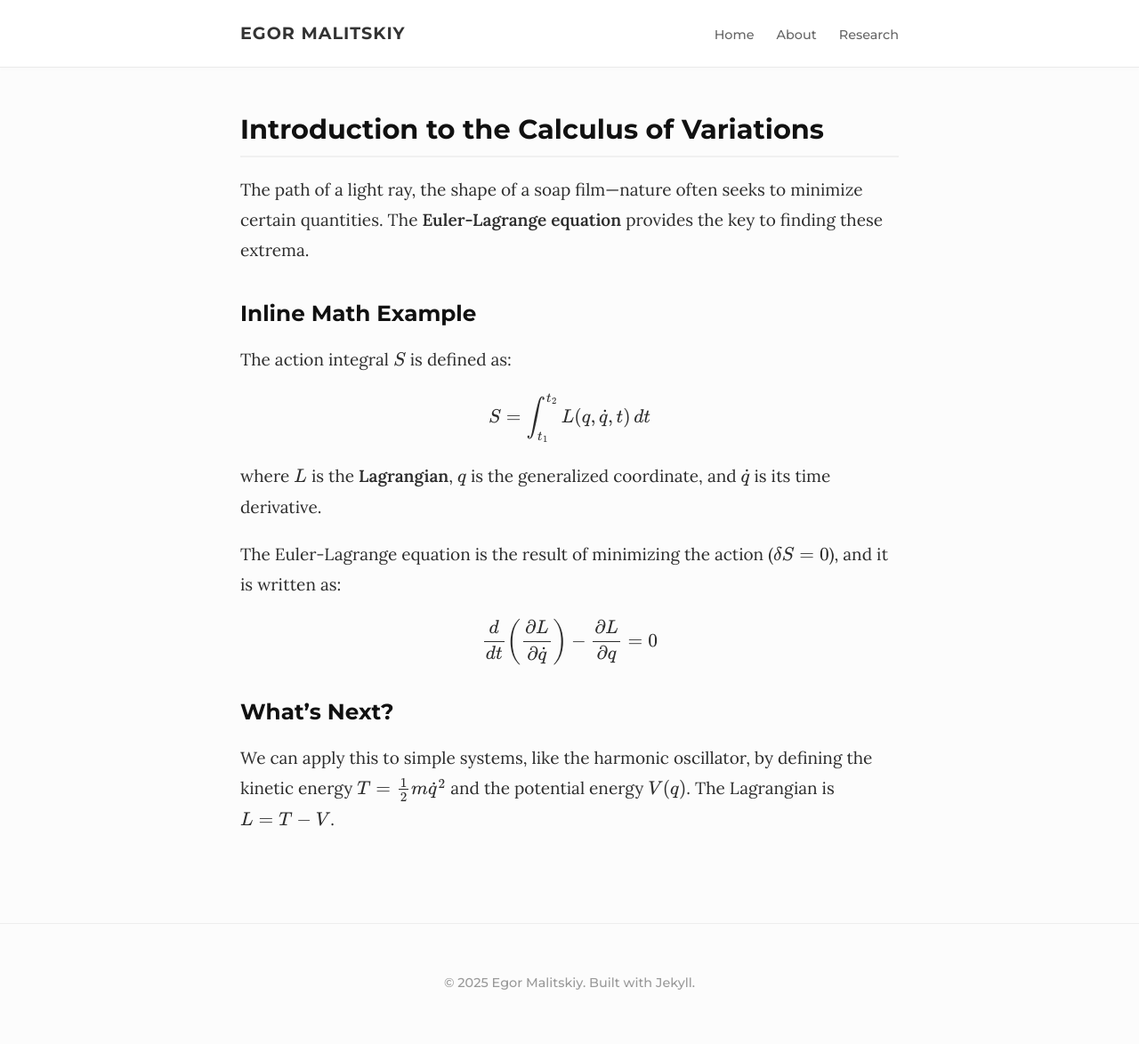
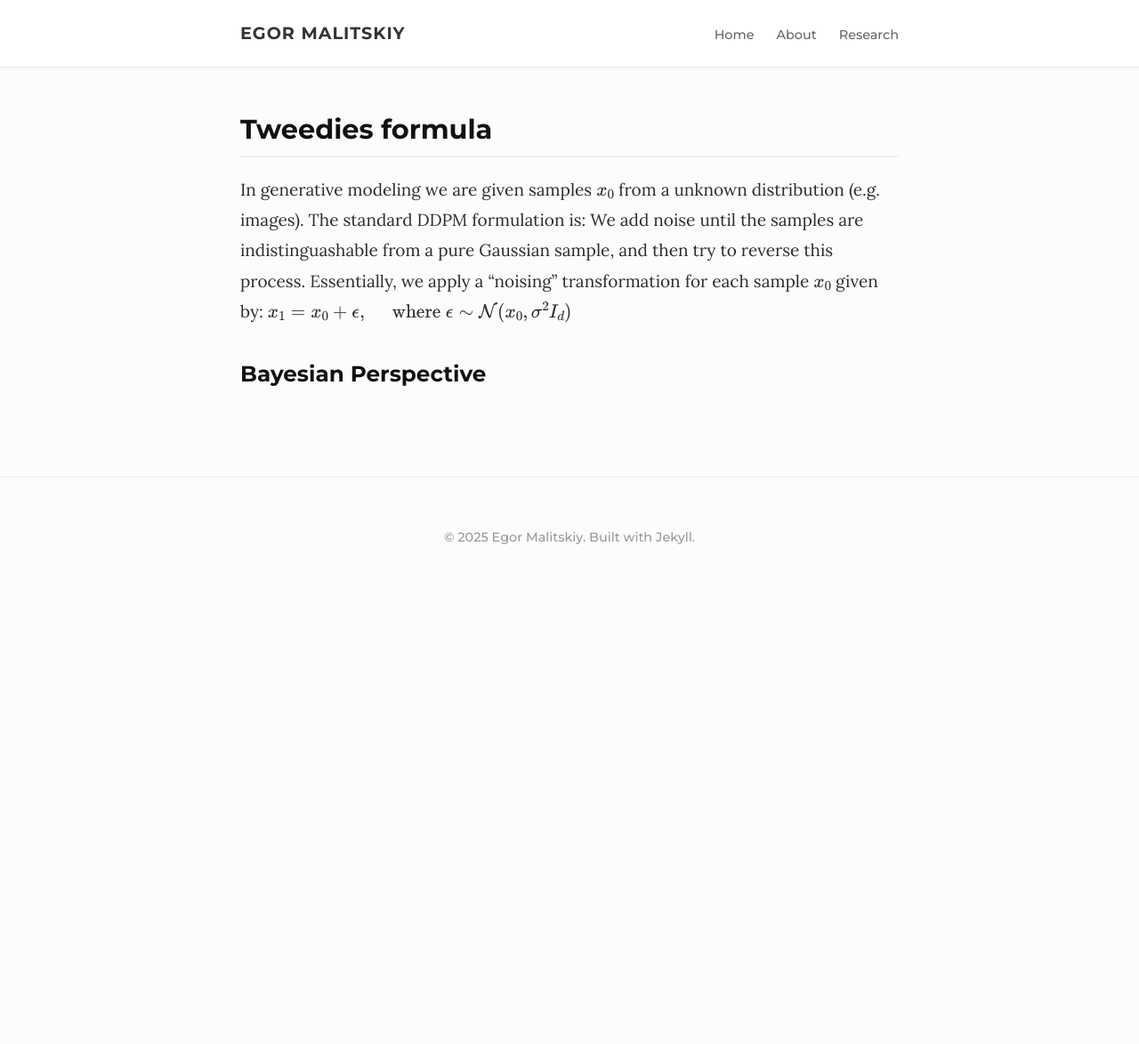
Before and after one commit to EgorMalitskiy/EgorMalitskiy.github.io, a Jekyll site: the page built from _posts/2025-12-01-tweedies_formula.md, in a window 1280 px wide. Shown: the whole page at 89% size. Built offline with Jekyll 4.4.1, drawn with Linux system fonts in a browser that asks for light colours; formulas are drawn with MathJax 3; after the commit the page ends 900 px from its top, so only the background shows below that.

Commit message:
New text

```diff
--- a/_posts/2025-12-01-tweedies_formula.md
+++ b/_posts/2025-12-01-tweedies_formula.md
@@ -1,28 +1,13 @@
 ---
 layout: default # Refers to the _layouts/default.html file you created
-title: "The Beauty of the Euler-Lagrange Equation"
+title: "Tweedies formula"
 date: 2025-12-01 10:00:00 -0500
-categories: mathematics physics
+categories: mathematics
 ---
 
-## Introduction to the Calculus of Variations
+## Tweedies formula
+In generative modeling we are given samples $x_0$ from a unknown distribution (e.g. images). The standard DDPM formulation is: We add noise until the samples are indistinguashable from a pure Gaussian sample, and then try to reverse this process. Essentially, we apply a "noising" transformation for each sample $x_0$ given by:
+$$x_1 = x_0 + \epsilon, \quad \text{ where } \epsilon \sim \mathcal{N}(x_0, \sigma ^2 I_d)$$
 
-The path of a light ray, the shape of a soap film—nature often seeks to minimize certain quantities. The **Euler-Lagrange equation** provides the key to finding these extrema.
 
-### Inline Math Example
-
-The action integral $S$ is defined as:
-{% raw %}
-$$S = \int_{t_1}^{t_2} L(q, \dot{q}, t) \, dt$$
-{% endraw %}
-where $L$ is the **Lagrangian**, $q$ is the generalized coordinate, and $\dot{q}$ is its time derivative.
-
-The Euler-Lagrange equation is the result of minimizing the action ($\delta S = 0$), and it is written as:
-
-{% raw %}
-$$\frac{d}{dt} \left( \frac{\partial L}{\partial \dot{q}} \right) - \frac{\partial L}{\partial q} = 0$$
-{% endraw %}
-
-### What's Next?
-
-We can apply this to simple systems, like the harmonic oscillator, by defining the kinetic energy $T = \frac{1}{2} m \dot{q}^2$ and the potential energy $V(q)$. The Lagrangian is $L = T - V$.
+### Bayesian Perspective
```
